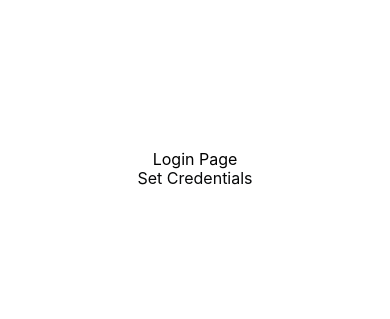
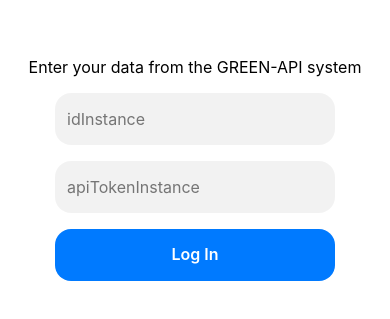
Before and after one commit to ttpavlova/green-api-frontend-test, a React (Vite) app: page / in a window 390 px wide. Shown: the part 253-572 px from the top of the page. Built offline with nearby package versions, Linux system fonts and the light colour scheme.

Commit message:
feat: add login form and phone number modal

```diff
--- /dev/null
+++ b/src/components/Modal/Modal.module.scss
@@ -0,0 +1,68 @@
+@use "../../styles/mixins" as mixins;
+
+.modal {
+  position: absolute;
+  top: 0;
+  left: 0;
+  display: flex;
+  justify-content: center;
+  align-items: center;
+  padding: 0;
+  width: 100%;
+  height: 100%;
+  border: none;
+  background: #00000080;
+  z-index: 10;
+}
+
+.content {
+  display: flex;
+  flex-direction: column;
+  justify-content: center;
+  align-items: center;
+  gap: 20px;
+  padding: 24px;
+  width: 420px;
+  border-radius: 32px;
+  background: #fff;
+}
+
+.title {
+  font-size: var(--font-header-size);
+  font-weight: var(--font-header-weight);
+  line-height: var(--font-header-line-height);
+  letter-spacing: var(--font-header-letter-spacing);
+  text-align: left;
+}
+
+.form {
+  display: flex;
+  flex-direction: column;
+  justify-content: center;
+  align-items: center;
+  gap: 20px;
+  width: 100%;
+}
+
+.title,
+.input,
+.btn {
+  display: inline-block;
+  width: 100%;
+}
+
+.input {
+  height: 52px;
+  padding: 6px 12px;
+  background: var(--bg-tertiary);
+  border: none;
+  border-radius: 16px;
+}
+
+.btn {
+  @include mixins.btn-primary;
+
+  padding: 16px 20px;
+  font-weight: 600;
+  border-radius: 16px;
+}
--- /dev/null
+++ b/src/components/Modal/Modal.tsx
@@ -0,0 +1,51 @@
+import { useEffect, useRef } from "react";
+import styles from "./Modal.module.scss";
+
+interface ModalProps {
+  isOpen: boolean;
+  onClose: () => void;
+}
+
+export const Modal = ({ isOpen, onClose }: ModalProps) => {
+  const modalRef = useRef<HTMLDivElement>(null);
+
+  useEffect(() => {
+    if (!isOpen) return;
+
+    const handleOutsideClick = (e: MouseEvent) => {
+      if (modalRef.current && !modalRef.current.contains(e.target as Node)) {
+        onClose();
+      }
+    };
+
+    document.addEventListener("mousedown", handleOutsideClick);
+
+    return () => {
+      document.removeEventListener("mousedown", handleOutsideClick);
+    };
+  }, [isOpen, onClose]);
+
+  const handleSubmit = (e: React.SubmitEvent<HTMLFormElement>) => {
+    e.preventDefault();
+  };
+
+  if (!isOpen) return null;
+
+  return (
+    <div className={styles.modal}>
+      <div className={styles.content} ref={modalRef}>
+        <span className={styles.title}>Search by number</span>
+        <form onSubmit={handleSubmit} className={styles.form}>
+          <input
+            type="text"
+            placeholder="+7 123 456 78 90"
+            className={styles.input}
+          />
+          <button type="submit" className={styles.btn}>
+            Find in WhatsApp
+          </button>
+        </form>
+      </div>
+    </div>
+  );
+};
--- a/src/components/Sidebar/Sidebar.tsx
+++ b/src/components/Sidebar/Sidebar.tsx
@@ -8,12 +8,14 @@
   activeTab: TabType;
   activeChat: number | null;
   setActiveChat: React.Dispatch<React.SetStateAction<number | null>>;
+  openModal: () => void;
 }
 
 export const Sidebar = ({
   activeTab,
   activeChat,
   setActiveChat,
+  openModal,
 }: SidebarProps) => {
   const itemsList = test.map((item) => (
     <ChatCard
@@ -35,7 +37,7 @@
         <div className={styles.header}>
           <h2 className={styles.title}>{titleMap[activeTab]}</h2>
           {activeTab === "chats" && (
-            <button className={styles.addButton}>
+            <button className={styles.addButton} onClick={openModal}>
               <RxCross2 className={styles.icon} size={16} strokeWidth={0.5} />
             </button>
           )}
--- a/src/index.css
+++ b/src/index.css
@@ -3,6 +3,7 @@
     -apple-system, BlinkMacSystemFont, "Roboto", system-ui, Avenir, Helvetica,
     Arial, sans-serif;
   --font-header-size: 24px;
+  --font-header-weight: 600;
   --font-header-line-height: 28px;
   --font-header-letter-spacing: 0px;
   --font-body-size: 16px;
@@ -30,6 +31,7 @@
   --button-primary: #007aff;
   --states-button-primary-hover: #479fff;
   --states-button-primary-pressed: #006ee5;
+  --states-button-primary-disabled: #007aff7a;
   --button-secondary: color-mix(in srgb, var(--text-primary) 52%, transparent);
   --states-button-secondary-hover: color-mix(
     in srgb,
@@ -46,6 +48,7 @@
   --bg-primary: #fff;
   --bg-secondary: #8ec4fe;
   --bg-surface: #edeef2;
+  --bg-tertiary: #0909090d;
 
   --divider-primary: #0c0d0e29;
   --divider-secondary: #0c0d0e0f;
--- a/src/pages/HomePage/HomePage.tsx
+++ b/src/pages/HomePage/HomePage.tsx
@@ -2,13 +2,15 @@
 import { Navigation } from "../../components/Navigation/Navigation";
 import type { TabType } from "../../types/types";
 import { Settings } from "../../components/Settings/Settings";
-import styles from "./HomePage.module.scss";
 import { Sidebar } from "../../components/Sidebar/Sidebar";
 import { OpenedChat } from "../../components/OpenedChat/OpenedChat";
+import { Modal } from "../../components/Modal/Modal";
+import styles from "./HomePage.module.scss";
 
 export const HomePage = () => {
   const [activeTab, setActiveTab] = useState<TabType>("chats");
   const [activeChat, setActiveChat] = useState<number | null>(null);
+  const [isModalOpen, setModalOpen] = useState(false);
 
   return (
     <div className={styles.homePage}>
@@ -18,12 +20,15 @@
         activeTab={activeTab}
         activeChat={activeChat}
         setActiveChat={setActiveChat}
+        openModal={() => setModalOpen(true)}
       />
 
       <main className={styles.main}>
         {activeTab === "chats" && <OpenedChat activeChat={activeChat} />}
         {activeTab === "settings" && <Settings />}
       </main>
+
+      <Modal isOpen={isModalOpen} onClose={() => setModalOpen(false)} />
     </div>
   );
 };
--- a/src/pages/LoginPage/LoginPage.module.scss
+++ b/src/pages/LoginPage/LoginPage.module.scss
@@ -1,7 +1,39 @@
+@use "../../styles/mixins" as mixins;
+
 .loginPage {
   min-height: 100vh;
   display: flex;
   flex-direction: column;
   justify-content: center;
   align-items: center;
+  gap: 16px;
+  width: 100%;
 }
+
+.form {
+  display: flex;
+  flex-direction: column;
+  align-items: center;
+  gap: 16px;
+  width: 280px;
+
+  > * {
+    width: 100%;
+  }
+}
+
+.input {
+  height: 52px;
+  padding: 6px 12px;
+  background: var(--bg-tertiary);
+  border: none;
+  border-radius: 16px;
+}
+
+.btn {
+  @include mixins.btn-primary;
+
+  padding: 16px 20px;
+  font-weight: 600;
+  border-radius: 16px;
+}
--- a/src/pages/LoginPage/LoginPage.tsx
+++ b/src/pages/LoginPage/LoginPage.tsx
@@ -13,8 +13,23 @@
 
   return (
     <div className={styles.loginPage}>
-      Login Page
-      <button onClick={() => onLogin(testCredentials)}>Set Credentials</button>
+      <p>Enter your data from the GREEN-API system</p>
+      <form className={styles.form}>
+        <input type="text" placeholder="idInstance" className={styles.input} />
+        <input
+          type="text"
+          placeholder="apiTokenInstance"
+          className={styles.input}
+        />
+
+        <button
+          type="submit"
+          className={styles.btn}
+          onClick={() => onLogin(testCredentials)}
+        >
+          Log In
+        </button>
+      </form>
     </div>
   );
 };
--- a/src/styles/mixins.scss
+++ b/src/styles/mixins.scss
@@ -12,8 +12,12 @@
   color: var(--button-secondary);
   transition: color 0.1s ease;
 
-  &:hover:not(.active) {
+  &:hover {
     color: var(--states-button-secondary-hover);
+  }
+
+  &:active {
+    color: var(--states-button-secondary-active);
   }
 }
 
@@ -26,7 +30,15 @@
   background: var(--button-primary);
   transition: background 0.1s ease;
 
-  &:hover:not(.active) {
+  &:hover {
     background: var(--states-button-primary-hover);
   }
+
+  &:active {
+    background: var(--states-button-primary-pressed);
+  }
+
+  &:disabled {
+    background: var(--states-button-primary-disabled);
+  }
 }
```
Also changed, not shown: 1 other file (tests, documents, lock files or other folders).
